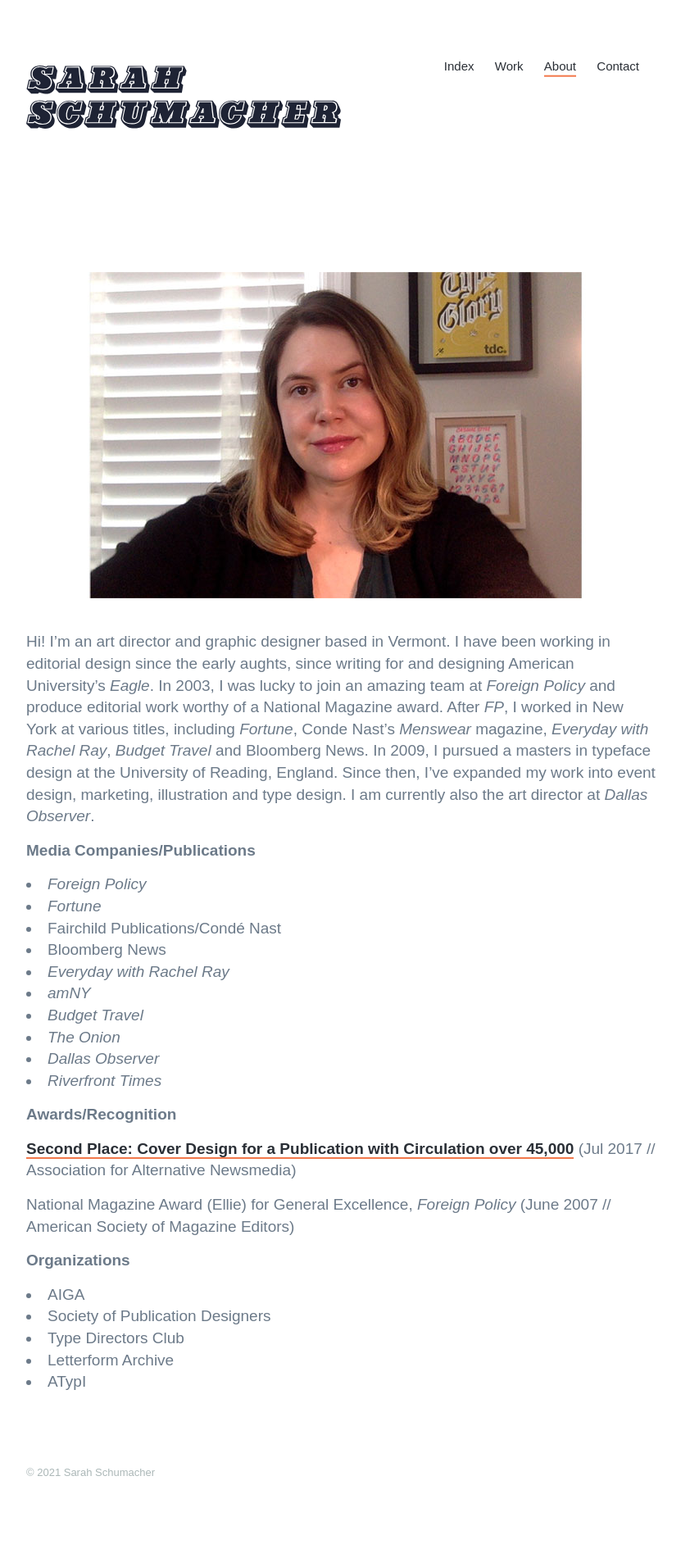
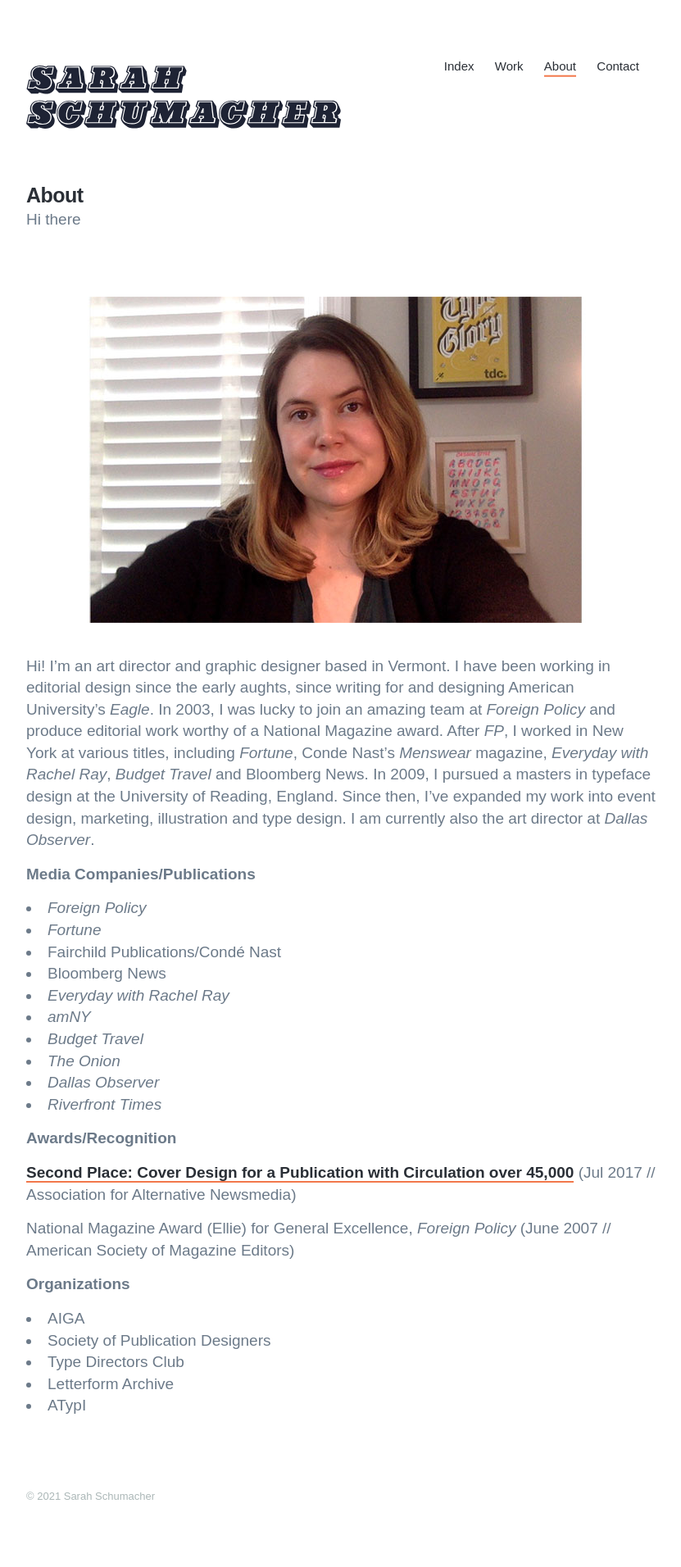
Before and after one commit to snsnsns/snsnsns.github.io, a Jekyll site: the page built from _pages/about.md, in a window 1280 px wide. Shown: the whole page at 82% size, without its empty margins (224-1055 px from the left). Built offline with Jekyll 4.4.1, drawn with Linux system fonts in a browser that asks for light colours; nearby versions of some CDN libraries; some web fonts are replaced; before the commit the page ends 1883 px from its top, so only the background shows below that.

Commit message:
Add files via upload

```diff
--- a/_pages/about.md
+++ b/_pages/about.md
@@ -1,10 +1,9 @@
 ---
-layout: default
 title: About
 subtitle: Hi there
 description: I'm an art director and graphic designer based in Vermont.
-featured_image:/images/blogimages/About/schumacherheadshot.jpg
 ---
+
 ![](/images/blogimages/About/schumacherheadshot.jpg)
 
 Hi! I'm an art director and graphic designer based in Vermont. I have been working in editorial design since the early aughts, since writing for and designing American University's *Eagle*. In 2003, I was lucky to join an amazing team at *Foreign Policy* and produce editorial work worthy of a National Magazine award. After *FP*, I worked in New York at various titles, including *Fortune*, Conde Nast's *Menswear* magazine, *Everyday with Rachel Ray*, *Budget Travel* and Bloomberg News. In 2009, I pursued a masters in typeface design at the University of Reading, England. Since then, I've expanded my work into event design, marketing, illustration and type design. I am currently also the art director at *Dallas Observer*.
```
